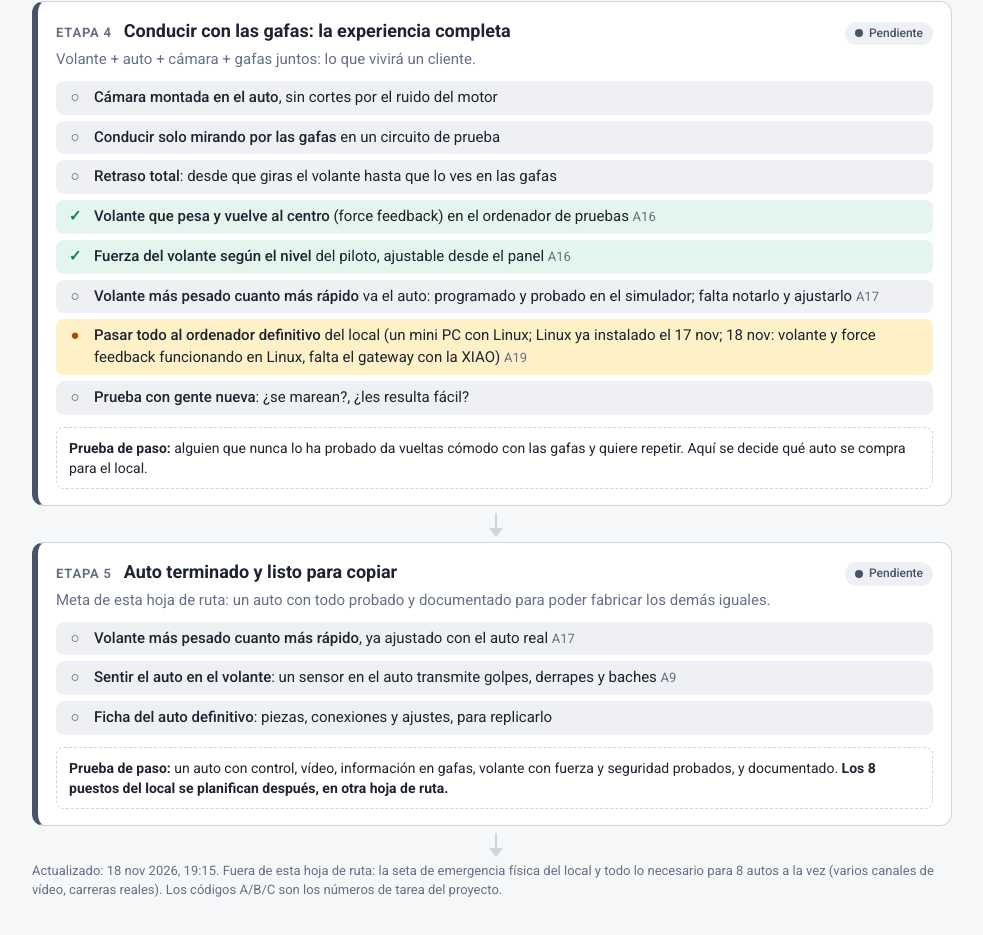
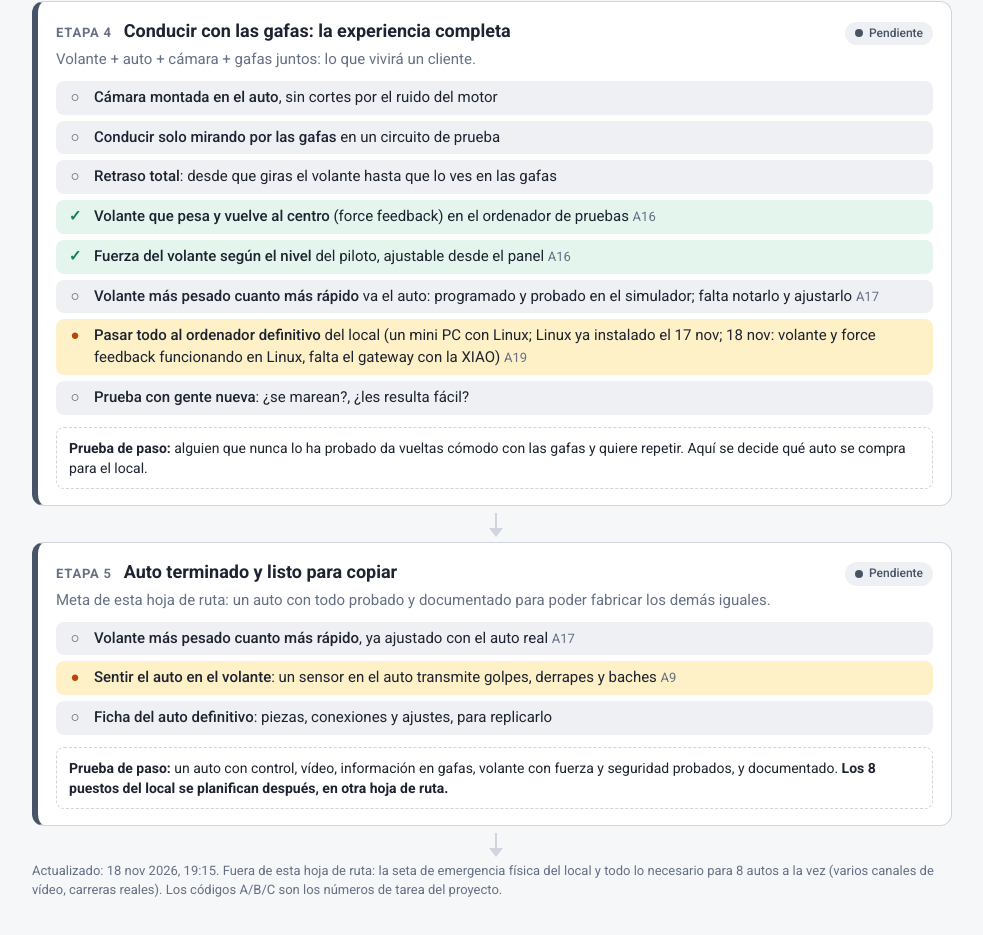
Before and after one commit to Laureanomc/rc-karts-etapas, a plain HTML site: page index.html in a window 1280 px wide. Shown: the part 2641-3576 px from the top of the page, without its empty margins (148-1131 px from the left). Drawn offline with Linux system fonts and the light colour scheme.

Commit message:
Etapas: actualizado 2026-11-20 07:29

```diff
--- a/index.html
+++ b/index.html
@@ -7,7 +7,7 @@
 <link href="https://fonts.googleapis.com/css2?family=Roboto:wght@400;500;700&display=swap" rel="stylesheet">
 <style>
 /* PARA ACTUALIZAR: cambiar la clase de cada <li> (ok | curso | pend | espera)
-   y la clase de cada etapa (ok | curso | pend). Actualizado: ver fecha abajo. */
+   y la clase de cada etapa (ok | curso | pend). Actualizado: 20 nov 2026, 07:40. */
 :root{
   --bg:#f6f7f9; --card:#fff; --ink:#1d2330; --mute:#667085; --line:#d0d5dd;
   --ok:#12805c; --ok-bg:#e3f5ec; --cur:#b54708; --cur-bg:#fef0c7;
@@ -159,7 +159,7 @@ li b{font-weight:500}
   <p class="que">Meta de esta hoja de ruta: un auto con todo probado y documentado para poder fabricar los demás iguales.</p>
   <ul>
     <li class="pend"><span><b>Volante más pesado cuanto más rápido</b>, ya ajustado con el auto real <span class="ref">A17</span></span></li>
-    <li class="pend"><span><b>Sentir el auto en el volante</b>: un sensor en el auto transmite golpes, derrapes y baches <span class="ref">A9</span></span></li>
+    <li class="curso"><span><b>Sentir el auto en el volante</b>: un sensor en el auto transmite golpes, derrapes y baches <span class="ref">A9</span></span></li>
     <li class="pend"><span><b>Ficha del auto definitivo</b>: piezas, conexiones y ajustes, para replicarlo</span></li>
   </ul>
   <div class="puerta"><strong>Prueba de paso:</strong> un auto con control, vídeo, información en gafas, volante con fuerza y seguridad probados, y documentado. <b>Los 8 puestos del local se planifican después, en otra hoja de ruta.</b></div>
```
